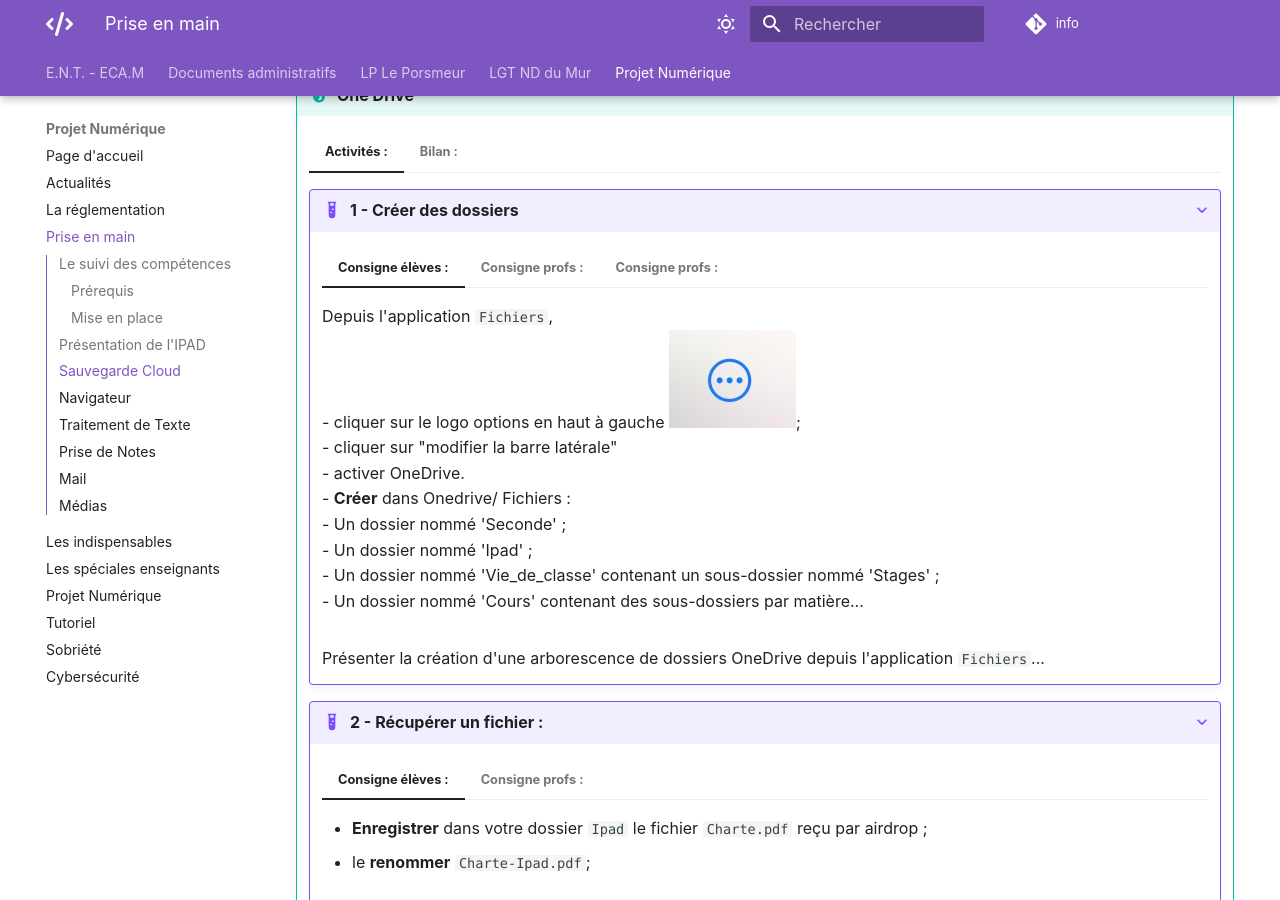
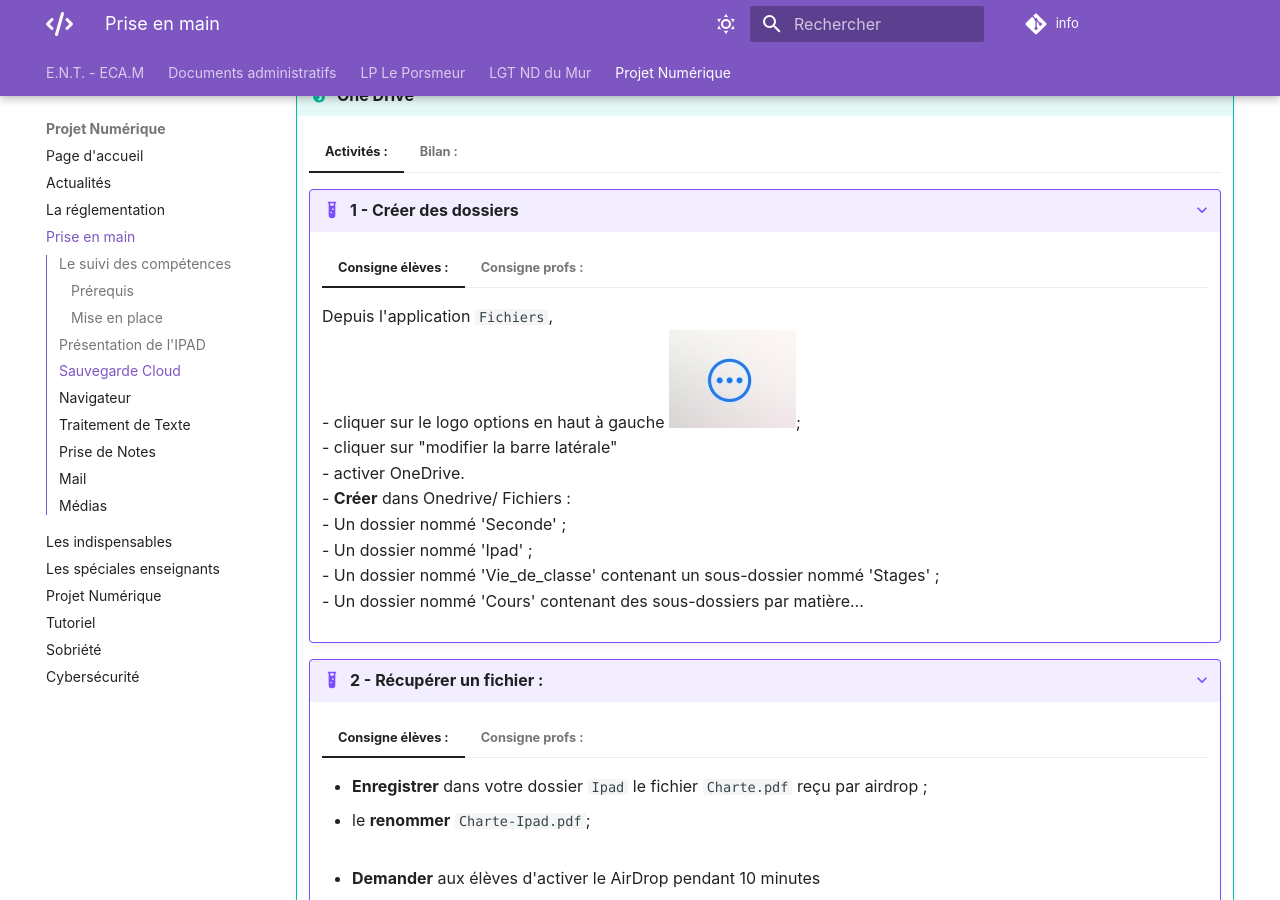
Before and after one commit to EC-Morlaix/info, an MkDocs documentation site: the page built from docs/priseenmain.md, in a window 1280 px wide and 900 px high, scrolled down 1752 px. Built offline with MkDocs 1.6.1 and Material for MkDocs 9.7.7, drawn with Linux system fonts in a browser that asks for light colours; comment, search, counter and statistics services are not loaded.

Commit message:
Update priseenmain.md

```diff
--- a/docs/priseenmain.md
+++ b/docs/priseenmain.md
@@ -75,10 +75,7 @@
                 - Un dossier nommé 'Cours' contenant des sous-dossiers par matière...
 
             === "Consigne profs :"
-                - test2
-
-            === "Consigne profs :"
-	        Présenter la création d'une arborescence de dossiers OneDrive depuis l'application `Fichiers`...
+                Présenter la création d'une arborescence de dossiers OneDrive depuis l'application `Fichiers`...
 
         ???+ example "2 - Récupérer un fichier :"
 
```
